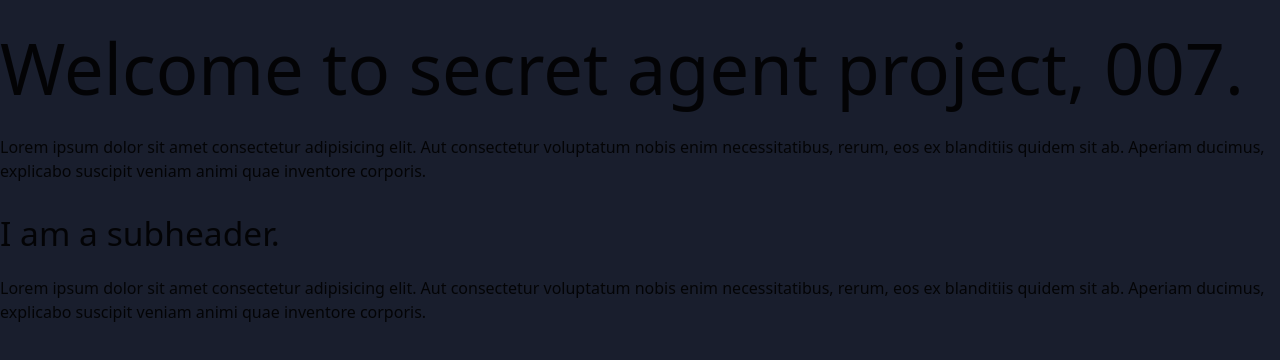
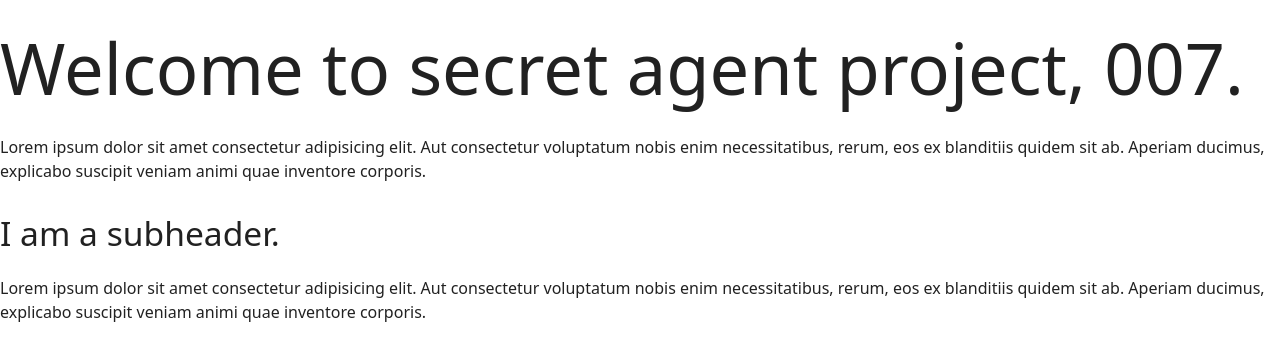
Before and after one commit to jasen-jer/leeroy-jenkins, a React (Create React App) app: page / in a window 1280 px wide. Shown: the top 360 px of the page. Built offline with nearby package versions, Linux system fonts and the light colour scheme.

Commit message:
Reset background to white.

```diff
--- a/src/css/styles.css
+++ b/src/css/styles.css
@@ -26,7 +26,7 @@ h1, h2, h3, h4, h5, h6, p { margin: 0; }
 html {
   font-family: 'Noto Sans', 'Roboto', Arial, Helvetica, sans-serif;
   font-size: 14px;
-  background: rgb(25,30,45);
+  background: rgb(255,255,255);
 }
 h1 { font-size: 3.8rem; }
 h2 { font-size: 1.8rem; }
```
